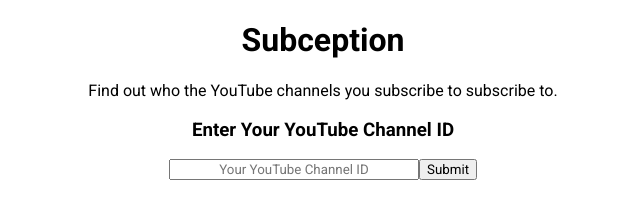
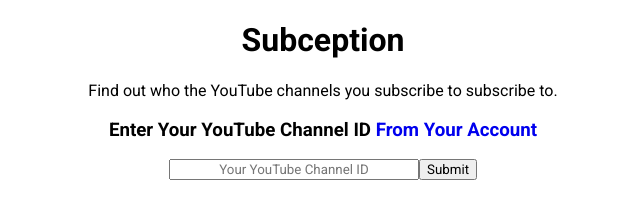
Before and after one commit to ArchawinWongkittiruk/Subception, a React (Create React App) app in the folder client/: page / in a window 1280 px wide. Shown: the top 202 px of the page, without its empty margins (317-957 px from the left). Built offline with nearby package versions, Linux system fonts and the light colour scheme; the HTML template or start-up script is replaced by a standard one.

Commit message:
Add link to YouTube advanced account settings

```diff
--- a/client/src/App.js
+++ b/client/src/App.js
@@ -19,7 +19,7 @@
       const res = await axios.get(`/api/data?channelId=${channelId}`);
       setChannels(res.data);
     } catch (err) {
-      setError('Error: No channel with that ID found.');
+      setError('Error: No channel with that ID was found.');
       setChannels([]);
     } finally {
       setLoading(false);
@@ -31,7 +31,10 @@
       <h1>Subception</h1>
       <p>Find out who the YouTube channels you subscribe to subscribe to.</p>
       <div>
-        <h3>Enter Your YouTube Channel ID</h3>
+        <h3>
+          Enter Your YouTube Channel ID
+          <a href='https://www.youtube.com/account_advanced'> From Your Account</a>
+        </h3>
         <form onSubmit={(e) => onSubmit(e)}>
           <input
             className='channelIdInput'
```
